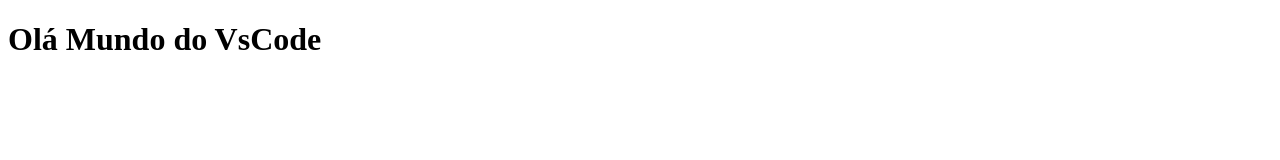
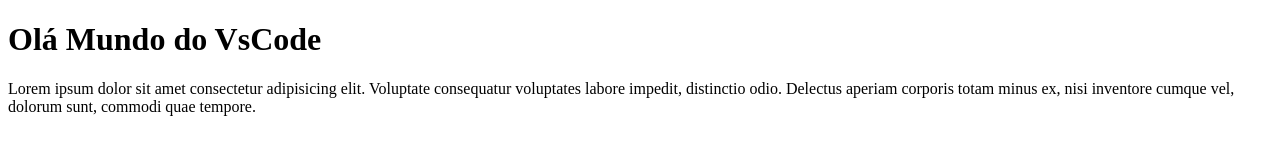
Before and after one commit to deliciasgeladas/treinando, a plain HTML site: page index.html in a window 1280 px wide. Drawn offline with Linux system fonts and the light colour scheme.

Commit message:
add lorem

```diff
--- a/index.html
+++ b/index.html
@@ -8,5 +8,6 @@
 </head>
 <body>
    <h1>Olá Mundo do VsCode</h1>
+   <p>Lorem ipsum dolor sit amet consectetur adipisicing elit. Voluptate consequatur voluptates labore impedit, distinctio odio. Delectus aperiam corporis totam minus ex, nisi inventore cumque vel, dolorum sunt, commodi quae tempore.</p>
 </body>
 </html>
```
